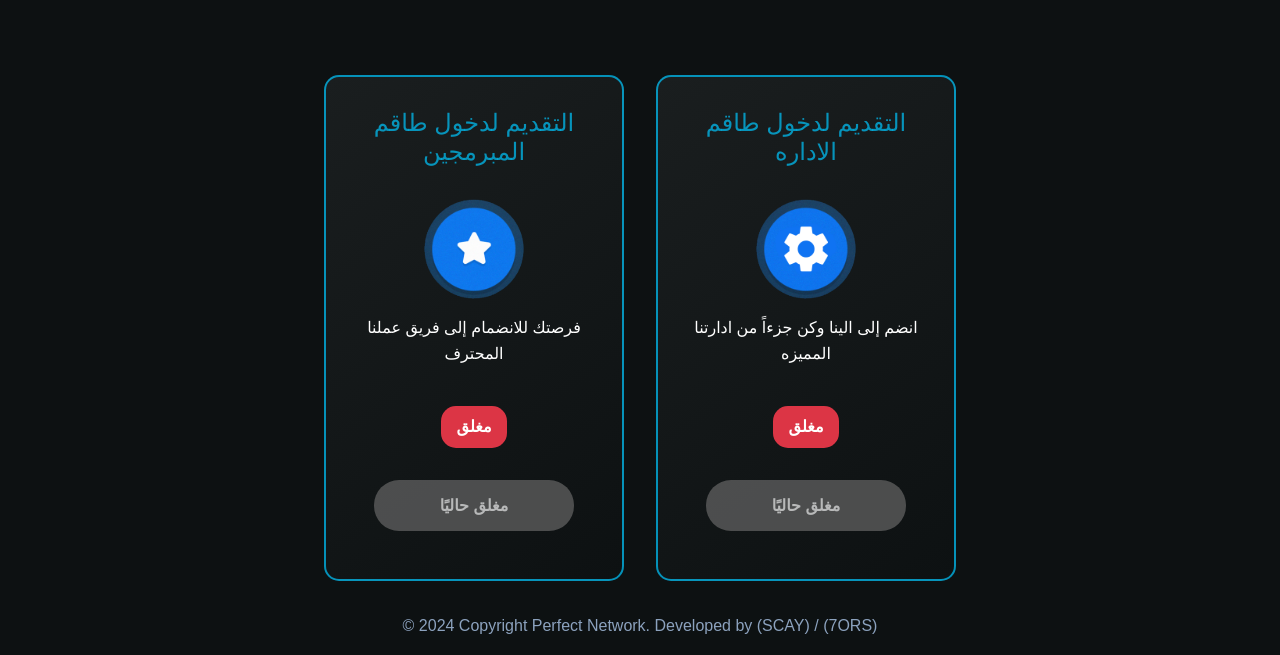
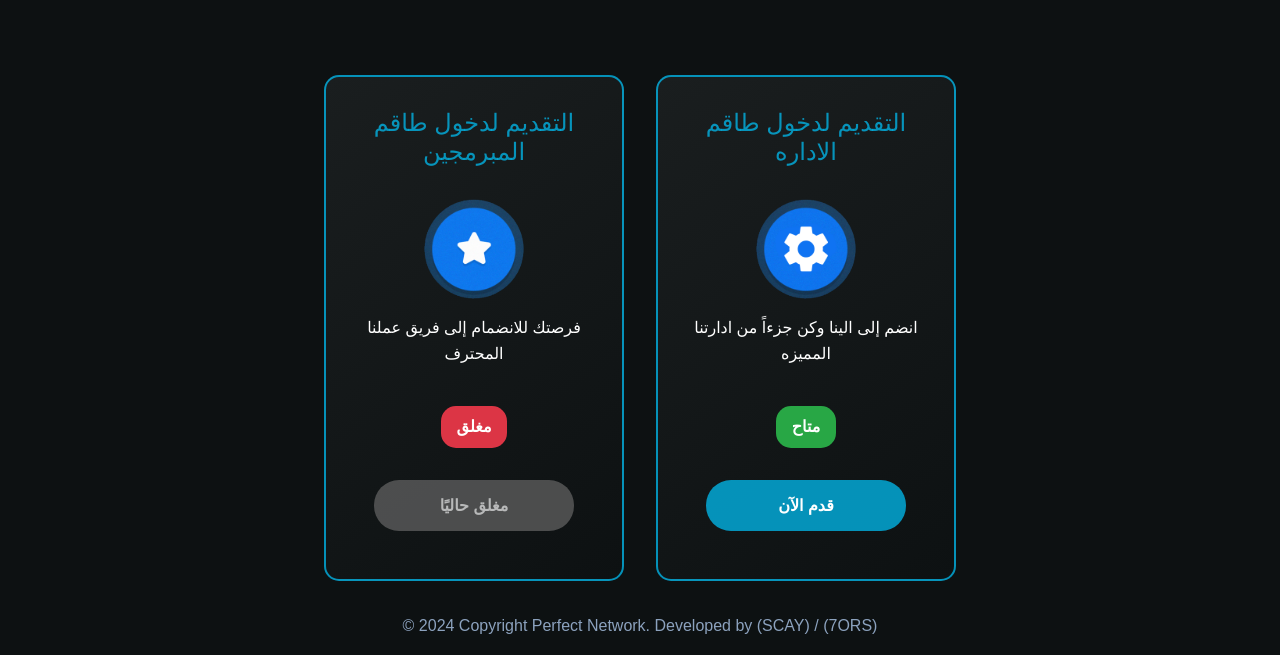
Before and after one commit to PerfectNetwork/PerfectNetwork.github.io, a plain HTML site: page apps.html in a window 1280 px wide. Shown: the part 155-810 px from the top of the page. Drawn offline with nearby package versions, Linux system fonts and the light colour scheme.

Commit message:
Update apps.html

```diff
--- a/apps.html
+++ b/apps.html
@@ -611,7 +611,7 @@
                 closedText: 'مغلق حاليًا'
             },
             admin: {
-                isOpen: false,
+                isOpen: true,
                 buttonText: 'قدم الآن',
                 closedText: 'مغلق حاليًا'
             }
```
